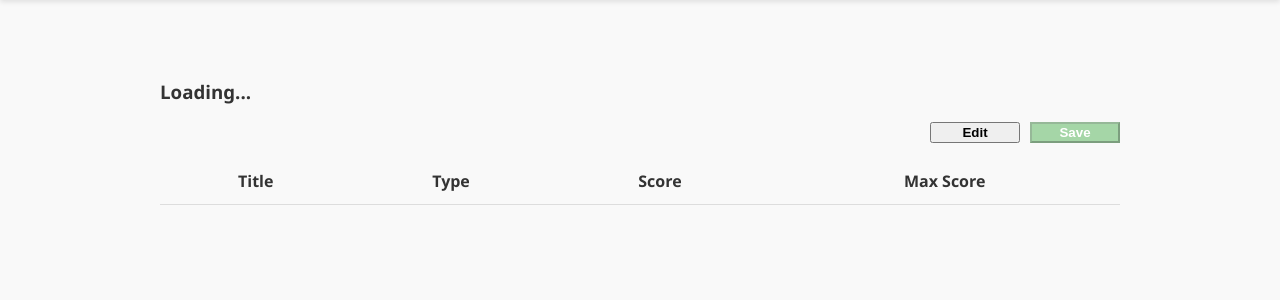
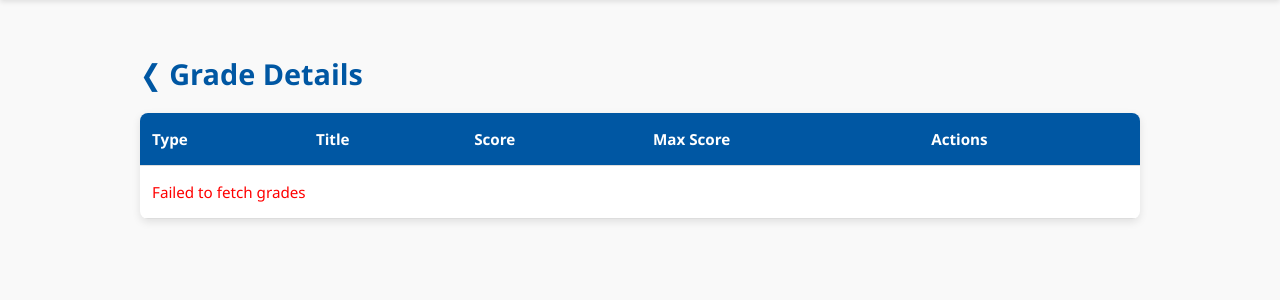
Before and after one commit to Nigler10/Student-Management-System, a Django app: page /enrollments/1/grades/ in a window 1280 px wide. Shown: the part 115-415 px from the top of the page. Run offline with Django 4.2, Linux system fonts and the light colour scheme; lists and menus that the app fills with data are empty.

Commit message:
Grade Detail/List 100%

```diff
--- a/Project/app/templates/grade/grade_detail.html
+++ b/Project/app/templates/grade/grade_detail.html
@@ -3,75 +3,25 @@
 
 {% block styles %}
 <link rel="stylesheet" href="{% static 'css/grade/grade_detail.css' %}">
-<style>
-    /* Minor overrides to keep grade table clean */
-    #grade-table th,
-    #grade-table td {
-        padding: 12px 10px;
-        border-bottom: 1px solid #ddd;
-    }
-
-    #grade-table input[type="number"] {
-        width: 80px;
-        padding: 6px;
-        text-align: center;
-        border: 1px solid #ccc;
-        border-radius: 4px;
-        background-color: #f5f5f5;
-    }
-
-    #grade-table input[type="number"]:disabled {
-        background-color: transparent;
-        border: none;
-        font-weight: 600;
-    }
-
-    .grade-buttons {
-        display: flex;
-        justify-content: flex-end;
-        gap: 10px;
-        margin-bottom: 15px;
-    }
-
-    .grade-buttons button {
-        min-width: 90px;
-        font-weight: 600;
-    }
-</style>
 {% endblock %}
 
 {% block content %}
-<main>
-    <div id="student-info" class="mb-4">
-        <h3 id="subject-title">Loading...</h3>
-    </div>
-
-    <div id="enrolled-subjects-container" class="p-4">
-        <div class="grade-buttons">
-            <button id="edit-btn" class="action-btn">Edit</button>
-            <button id="save-btn" class="action-btn" disabled>Save</button>
-            <button id="cancel-btn" class="action-btn" style="display:none;">Cancel</button>
-        </div>
-
-        <table id="grade-table" class="table table-bordered text-center">
-            <thead class="thead-light">
+<h2><a href="/" class="back-link">❮ Grade Details</a></h2>
+<table id="grade-table">
+    <thead>
         <tr>
+            <th>Type</th>
             <th>Title</th>
-                    <th>Type</th>
             <th>Score</th>
             <th>Max Score</th>
+            <th>Actions</th>
         </tr>
     </thead>
-            <tbody id="grade-table-body">
-                <!-- JS inserts rows -->
-            </tbody>
+    <tbody></tbody>
 </table>
-    </div>
-</main>
+{% endblock %}
 
-<script>
-    const enrollmentId = "{{ enrollment_id }}";
-</script>
+{% block scripts %}
 <script src="{% static 'js/config.js' %}"></script>
 <script src="{% static 'js/grade/grade_detail.js' %}"></script>
 {% endblock %}
--- a/Project/app/urls.py
+++ b/Project/app/urls.py
@@ -1,6 +1,6 @@
 from django.urls import path
 from . import views
-from .views import EnrollmentGradeBreakdownView, EnrollmentGradeDetailView, GradeBulkUpdateView, subject_weights_view
+from .views import EnrollmentGradeBreakdownView, EnrollmentGradeDetailView, subject_weights_view
 
 urlpatterns = [
     # Student HTML
@@ -29,5 +29,5 @@
 
     # Grade HTML
     path('grades/create/', views.grade_create_view, name='grade-create'),
-    path('grades/bulk_update/', GradeBulkUpdateView.as_view(), name='grade-bulk-update'),
+
 ]
--- a/Project/app/views.py
+++ b/Project/app/views.py
@@ -10,7 +10,7 @@
     StudentDetailSerializer, StudentCreateSerializer,
     SubjectDetailSerializer, SubjectSerializer,
     EnrollmentDetailSerializer, EnrollmentListSerializer, EnrollmentCreateSerializer, EnrollmentGradeBreakdownSerializer,
-    GradeSerializer, GradeDetailSerializer, GradeBulkUpdateSerializer
+    GradeSerializer, GradeDetailSerializer
 )
 
 # API Views
@@ -106,22 +106,6 @@
 
         return queryset
 
-class GradeBulkUpdateView(APIView):
-    def put(self, request):
-        serializer = GradeBulkUpdateSerializer(data=request.data.get('grades', []), many=True)
-        serializer.is_valid(raise_exception=True)
-
-        for grade_data in serializer.validated_data:
-            try:
-                grade = Grade.objects.get(id=grade_data['id'])
-                grade.score = grade_data['score']
-                grade.max_score = grade_data['max_score']
-                grade.save()
-            except Grade.DoesNotExist:
-                continue  # Silently skip invalid grade ids
-
-        return Response({'status': 'updated'}, status=status.HTTP_200_OK)
-
 # HTML Views (Student)
 def index(request):
     return render(request, "app/index.html")
--- a/Project/static/css/grade/grade_detail.css
+++ b/Project/static/css/grade/grade_detail.css
@@ -1,81 +1,55 @@
-#grade-header {
-  background: #fff;
-  padding: 20px;
-  border-radius: 8px;
-  margin-bottom: 20px;
-  box-shadow: 0 2px 5px rgba(0, 0, 0, 0.1);
+.back-link {
+  color: #0057a3;
+  text-decoration: none;
+  cursor: pointer;
+  transition: color 0.2s ease;
 }
 
-#grade-header h3 {
-  margin: 0;
-}
-
-#grade-header p {
-  color: #555;
-  margin: 4px 0 12px 0;
-}
-
-.grade-actions {
-  display: flex;
-  gap: 10px;
-}
-
-.grade-actions button {
-  padding: 8px 16px;
-  border-radius: 4px;
-  font-weight: 500;
-  border: none;
-  cursor: pointer;
-}
-
-#edit-mode-btn {
-  background-color: #0077cc;
-  color: white;
-}
-
-#save-btn {
-  background-color: #28a745;
-  color: white;
-}
-
-#save-btn:disabled {
-  background-color: #a5d6a7;
-  cursor: not-allowed;
-}
-
-#grade-table-container {
-  background: #f9f9f9;
-  padding: 20px;
-  border-radius: 8px;
+.back-link:hover {
+  color: #003f7d;
+  text-decoration: underline;
 }
 
 #grade-table {
   width: 100%;
   border-collapse: collapse;
+  background-color: #ffffff;
+  border-radius: 8px;
+  overflow: hidden;
+  box-shadow: 0 3px 8px rgba(0, 0, 0, 0.1);
 }
 
-#grade-table th,
-#grade-table td {
-  padding: 10px;
-  text-align: center;
+#grade-table th, #grade-table td {
+  padding: 16px 12px;
+  text-align: left;
   border-bottom: 1px solid #ddd;
+  font-size: 0.95rem;
 }
 
-#grade-table input[type="number"] {
-  width: 80px;
-  padding: 4px;
-  text-align: center;
+#grade-table th {
+  background-color: #0057a3;
+  color: white;
+  font-weight: bold;
 }
 
-.delete-btn {
-  background-color: #dc3545;
-  color: white;
-  padding: 6px 10px;
-  border: none;
-  border-radius: 4px;
-  cursor: pointer;
+#grade-table tbody tr:hover {
+  background-color: #f1f7ff;
 }
 
-.delete-btn:hover {
-  background-color: #c82333;
+.action-btn {
+  background-color: #0057a3;
+  color: white;
+  border: none;
+  padding: 6px 10px;
+  margin-right: 6px;
+  border-radius: 5px;
+  cursor: pointer;
+  font-size: 0.85rem;
+  transition: background-color 0.2s ease;
+  text-decoration: none;
+  display: inline-block;
 }
+
+.action-btn:hover {
+  background-color: #003f7d;
+}
--- a/Project/static/css/style.css
+++ b/Project/static/css/style.css
@@ -116,7 +116,7 @@
 .add-student-wrapper {
     margin-bottom: 20px;
     display: flex;
-    justify-content: flex-start;
+    justify-content: flex-end;
 }
 
 .add-student-link {
--- a/Project/static/js/grade/grade_detail.js
+++ b/Project/static/js/grade/grade_detail.js
@@ -1,168 +1,47 @@
 // grade_detail.js
 
-let gradesData = []; // store original grades to compare changes
-let editMode = false;
+const gradeTableBody = document.querySelector("#grade-table tbody");
 
-const subjectTitle = document.getElementById('subject-title');
-const gradeTableBody = document.getElementById('grade-table-body');
-const editBtn = document.getElementById('edit-btn');
-const saveBtn = document.getElementById('save-btn');
-const cancelBtn = document.getElementById('cancel-btn');
+// Grab enrollment_id from URL path
+const pathParts = window.location.pathname.split("/").filter(Boolean);
 
-function fetchGrades() {
-  fetch(`${API_BASE_URL}api/enrollments/${enrollmentId}/grades/`)
-    .then(res => res.json())
-    .then(data => {
-      subjectTitle.textContent = data.subject_name;
-      gradesData = data.grades;
-      renderGradesTable(gradesData);
-      setEditMode(false);
-    })
-    .catch(err => console.error('Failed to load grade details:', err));
+if (pathParts.length !== 3 || pathParts[0] !== "enrollments" || pathParts[2] !== "grades") {
+  gradeTableBody.innerHTML = `<tr><td colspan="5" style="color:red;">Invalid URL format. Expected /enrollments/&lt;enrollment_id&gt;/grades/</td></tr>`;
+  throw new Error("Invalid URL format");
 }
 
-function renderGradesTable(grades) {
-  gradeTableBody.innerHTML = '';
-  grades.forEach(grade => {
-    const tr = document.createElement('tr');
+const enrollmentId = pathParts[1];
 
-    const scoreInput = document.createElement('input');
-    scoreInput.type = 'number';
-    scoreInput.value = grade.score;
-    scoreInput.min = 0;
-    scoreInput.max = grade.max_score;
-    scoreInput.disabled = !editMode;
-    scoreInput.dataset.gradeId = grade.id;
-    scoreInput.dataset.originalScore = grade.score; // for change detection
-    scoreInput.dataset.maxScore = grade.max_score;
-    scoreInput.className = 'form-control text-center';
+// Fetch grades for this enrollment
+fetch(`${API_BASE_URL}api/enrollments/${enrollmentId}/grades/`)
+  .then((res) => {
+    if (!res.ok) throw new Error("Failed to fetch grades");
+    return res.json();
+  })
+  .then((gradesData) => {
+    const grades = gradesData.grades || gradesData;
 
-    // Listen for changes only in edit mode
-    scoreInput.addEventListener('input', () => {
-      validateAndToggleSave();
-    });
-
-    tr.innerHTML = `
-      <td>${grade.title}</td>
-      <td>${grade.grade_type}</td>
-      <td></td>
-      <td>${grade.max_score}</td>
-    `;
-    tr.children[2].appendChild(scoreInput);
-
-    gradeTableBody.appendChild(tr);
-  });
-}
-
-// Enable or disable inputs and buttons based on edit mode
-function setEditMode(enabled) {
-  editMode = enabled;
-  // Toggle input disabled attribute
-  document.querySelectorAll('#grade-table-body input[type="number"]').forEach(input => {
-    input.disabled = !enabled;
-  });
-
-  // Button visibility & text toggle
-  editBtn.textContent = enabled ? 'Cancel' : 'Edit';
-  saveBtn.disabled = true; // disabled until validation and changes
-  cancelBtn.style.display = enabled ? 'inline-block' : 'none';
-}
-
-// Check if any inputs changed and are valid, toggle Save button
-function validateAndToggleSave() {
-  let hasChanges = false;
-  let allValid = true;
-
-  document.querySelectorAll('#grade-table-body input[type="number"]').forEach(input => {
-    const original = parseFloat(input.dataset.originalScore);
-    const current = parseFloat(input.value);
-    const max = parseFloat(input.dataset.maxScore);
-
-    if (isNaN(current) || current < 0 || current > max) {
-      allValid = false;
+    if (!grades.length) {
+      gradeTableBody.innerHTML = `<tr><td colspan="5">No grades found for this enrollment.</td></tr>`;
+      return;
     }
 
-    if (current !== original) {
-      hasChanges = true;
-    }
+    grades.forEach((grade) => {
+      const tr = document.createElement("tr");
+      tr.innerHTML = `
+        <td>${grade.grade_type}</td>
+        <td>${grade.title}</td>
+        <td>${grade.score ?? "-"}</td>
+        <td>${grade.max_score ?? "-"}</td>
+        <td>
+          <a href="/grades/${grade.id}/edit/" class="action-btn">Edit</a>
+          <button class="action-btn">Delete</button>
+        </td>
+      `;
+      gradeTableBody.appendChild(tr);
+    });
+  })
+  .catch((err) => {
+    console.error(err);
+    gradeTableBody.innerHTML = `<tr><td colspan="5" style="color:red;">${err.message}</td></tr>`;
   });
-
-  saveBtn.disabled = !(hasChanges && allValid);
-}
-
-// Reset inputs to original values, called on cancel
-function resetInputs() {
-  document.querySelectorAll('#grade-table-body input[type="number"]').forEach(input => {
-    input.value = input.dataset.originalScore;
-  });
-  saveBtn.disabled = true;
-}
-
-editBtn.addEventListener('click', () => {
-  if (editMode) {
-    // Cancel edits
-    resetInputs();
-    setEditMode(false);
-  } else {
-    // Enter edit mode
-    setEditMode(true);
-  }
-});
-
-cancelBtn.addEventListener('click', () => {
-  resetInputs();
-  setEditMode(false);
-});
-
-saveBtn.addEventListener('click', () => {
-  const updatedGrades = [];
-  document.querySelectorAll('#grade-table-body input[type="number"]').forEach(input => {
-    const original = parseFloat(input.dataset.originalScore);
-    const current = parseFloat(input.value);
-    if (current !== original) {
-      updatedGrades.push({ id: parseInt(input.dataset.gradeId), score: current });
-    }
-  });
-
-  if (updatedGrades.length === 0) {
-    alert('No changes to save.');
-    return;
-  }
-
-  fetch(`${API_BASE_URL}grades/bulk_update/`, {
-    method: 'POST',
-    headers: {
-      'Content-Type': 'application/json',
-      'X-CSRFToken': getCSRFToken()
-    },
-    body: JSON.stringify({ grades: updatedGrades })
-  })
-    .then(res => {
-      if (res.ok) {
-        alert('Grades updated successfully!');
-        // Update original scores to new values
-        updatedGrades.forEach(updated => {
-          const input = document.querySelector(`input[data-grade-id="${updated.id}"]`);
-          if (input) {
-            input.dataset.originalScore = updated.score;
-          }
-        });
-        setEditMode(false);
-      } else {
-        alert('Failed to update grades.');
-      }
-    })
-    .catch(err => {
-      console.error('Error updating grades:', err);
-      alert('Error updating grades.');
-    });
-});
-
-// Get CSRF token from cookie
-function getCSRFToken() {
-  const cookie = document.cookie.split('; ').find(row => row.startsWith('csrftoken='));
-  return cookie ? cookie.split('=')[1] : '';
-}
-
-// Initial load
-fetchGrades();
```
Lines whose indentation alone changed are shown as unchanged.
